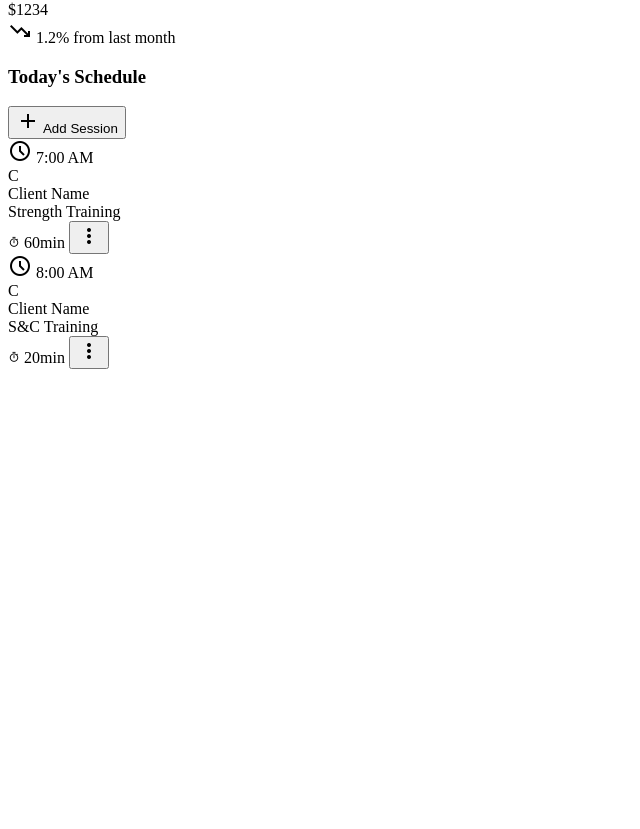
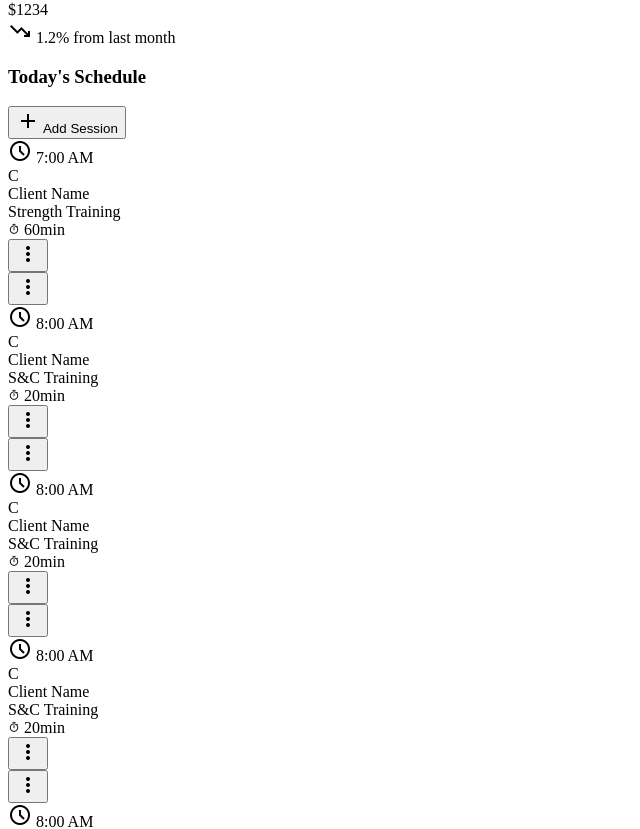
Before and after one commit to RohithOfRivia/trainer-app, a SvelteKit app: page /trainer/dashboard in a window 1280 px wide. Shown: the part 578-1407 px from the top of the page, without its empty margins (0-640 px from the left). Before the commit the page ends 955 px from the top, so only its background shows below. Built offline with nearby package versions, Linux system fonts and the light colour scheme.

Commit message:
add context menu for today's sessions

```diff
--- /dev/null
+++ b/src/lib/components/Input/Dropdown.svelte
@@ -0,0 +1,48 @@
+<script lang="ts">
+    import Icon from '$lib/components/Icon.svelte';
+
+    interface Option {
+        label: string;
+        value: string | number;
+    }
+
+    interface Props {
+        id: string;
+        options: Option[];
+        onSelect: (option: Option) => void;
+    }
+
+    let { id, options, onSelect }: Props = $props();
+
+    function handleSelect(option: Option) {
+        onSelect(option);
+        const popoverElement = document.getElementById(id);
+
+        // @ts-ignore
+        if (popoverElement) popoverElement.hidePopover();
+    }
+</script>
+
+<button
+    class="btn btn-ghost btn-sm btn-circle"
+    popovertarget={id}
+    style="anchor-name: --anchor-{id}"
+    title="Options"
+>
+    <Icon name="more_vert" />
+</button>
+
+<ul
+    popover="auto"
+    id={id}
+    style="position-anchor: --anchor-{id}"
+    class="dropdown menu w-52 rounded-box bg-base-300 shadow-lg mt-1 z-50"
+>
+    {#each options as option}
+        <li>
+            <button onclick={() => handleSelect(option)}>
+                {option.label}
+            </button>
+        </li>
+    {/each}
+</ul>
--- /dev/null
+++ b/src/lib/components/Input/MobileOptionsPanel.svelte
@@ -0,0 +1,57 @@
+<script lang="ts">
+    import { fade, fly } from "svelte/transition";
+    import Icon from "$lib/components/Icon.svelte";
+    import ActionButton from "../ActionButton.svelte";
+
+    interface Option {
+        label: string;
+        value: string | number;
+    }
+
+    interface Props {
+        isOpen: boolean;
+        title?: string;
+        options: Option[];
+        onSelect: (option: Option) => void;
+    }
+
+    let { isOpen = $bindable(false), title = "Options", options, onSelect }: Props = $props();
+
+    function close() {
+        isOpen = false;
+    }
+
+    function handleSelect(option: Option) {
+        onSelect(option);
+        close();
+    }
+</script>
+
+{#if isOpen}
+    <div class="fixed inset-0 bg-black/60 backdrop-blur-sm z-[100]" transition:fade={{ duration: 150 }} onclick={close} aria-hidden="true"></div>
+    <div class="fixed inset-0 z-[101] pointer-events-none flex flex-col justify-end items-center" transition:fly={{ y: "100%", duration: 150, opacity: 1 }}>
+        <div class="pointer-events-auto w-full h-auto max-h-[92vh] bg-base-200 rounded-t-3xl shadow-2xl flex flex-col overflow-hidden">
+            <div class="flex items-center justify-between px-4 py-3 border-b border-base-content/10 shrink-0">
+                <h3 class="font-bold text-lg text-base-content m-0">{title}</h3>
+               <ActionButton color="btn-neutral" className="btn-sm btn-circle" onclick={close}>
+                    <Icon name="close" className="text-xl p-0 m-0" />
+                </ActionButton>
+            </div>
+            <div class="flex-1 overflow-y-auto w-full -webkit-overflow-scrolling-touch bg-base-200 pb-8">
+                <ul class="menu w-full p-2">
+                    {#each options as option}
+                        <li>
+                            <button class="py-4 text-base font-medium" onclick={() => handleSelect(option)}>
+                                {option.label}
+                            </button>
+                        </li>
+                    {/each}
+                </ul>
+            </div>
+        </div>
+    </div>
+{/if}
+
+<style>
+.-webkit-overflow-scrolling-touch { -webkit-overflow-scrolling: touch; }
+</style>
--- a/src/lib/components/Trainer/Dashboard/ScheduleCard.svelte
+++ b/src/lib/components/Trainer/Dashboard/ScheduleCard.svelte
@@ -2,19 +2,34 @@
     import AvatarPlaceholder from '$lib/components/AvatarPlaceholder.svelte';
     import Badge from '$lib/components/Badge.svelte';
     import Icon from '$lib/components/Icon.svelte';
+    import Dropdown from '$lib/components/Input/Dropdown.svelte';
+    import MobileOptionsPanel from '$lib/components/Input/MobileOptionsPanel.svelte';
 
     interface Props {
+        id: string;
         time: string;
         clientName: string;
         sessionType: string;
         duration: string;
     }
 
-    let { time, clientName, sessionType, duration }: Props = $props();
+    let { id, time, clientName, sessionType, duration }: Props = $props();
+
+    const dummyOptions = [
+        { label: 'Edit Session', value: 'edit' },
+        { label: 'Reschedule', value: 'reschedule' },
+        { label: 'Cancel', value: 'cancel' }
+    ];
+
+    let isMobileMenuOpen = $state(false);
+
+    function handleOptionSelect(option: { label: string; value: string | number }) {
+        console.log(option.value);
+    }
 </script>
 
-<div class="flex flex-col sm:flex-row sm:items-center gap-2 sm:gap-4 rounded-4xl bg-base-200 p-4 sm:border sm:border-base-content/5">
-    <div class="font-bold sm:border-r border-base-content/50 sm:pr-4">
+<div class="relative flex flex-col sm:flex-row sm:items-center gap-2 sm:gap-4 rounded-4xl bg-base-200 p-4 sm:border sm:border-base-content/5">
+    <div class="font-bold sm:border-r border-base-content/50 sm:pr-4 pr-10">
         <div class="flex items-center sm:justify-center gap-2">
             <Icon name="schedule" /> {time}
         </div>
@@ -30,8 +45,25 @@
 
     <div class="flex gap-2 items-center sm:justify-end w-full sm:w-auto sm:ml-auto sm:mt-0 pt-3 sm:pt-0">
         <Badge label={duration} style="badge-outline badge-accent" icon="timer" />
-        <button class="btn btn-ghost btn-sm btn-circle ml-auto sm:ml-0" title="Options">
-            <Icon name="more_vert" />
-        </button>
+        <div class="hidden sm:block sm:ml-0">
+            <Dropdown
+                id={id}
+                options={dummyOptions}
+                onSelect={handleOptionSelect}
+            />
+        </div>
+
+        <div class="absolute top-4 right-4 sm:hidden">
+            <button class="btn btn-ghost btn-sm btn-circle" onclick={() => isMobileMenuOpen = true} title="Options">
+                <Icon name="more_vert" />
+            </button>
+        </div>
     </div>
 </div>
+
+<MobileOptionsPanel
+    bind:isOpen={isMobileMenuOpen}
+    title="Session Options"
+    options={dummyOptions}
+    onSelect={handleOptionSelect}
+/>
--- a/src/routes/trainer/dashboard/+page.svelte
+++ b/src/routes/trainer/dashboard/+page.svelte
@@ -15,7 +15,59 @@
 
     let sessions = [
         { time: "7:00 AM", clientName: "Client Name", sessionType: "Strength Training", duration: "60min" },
-        { time: "8:00 AM", clientName: "Client Name", sessionType: "S&C Training", duration: "20min" }
+        { time: "8:00 AM", clientName: "Client Name", sessionType: "S&C Training", duration: "20min" },
+        { time: "8:00 AM", clientName: "Client Name", sessionType: "S&C Training", duration: "20min" },
+        { time: "8:00 AM", clientName: "Client Name", sessionType: "S&C Training", duration: "20min" },
+        { time: "8:00 AM", clientName: "Client Name", sessionType: "S&C Training", duration: "20min" },
+        { time: "8:00 AM", clientName: "Client Name", sessionType: "S&C Training", duration: "20min" },
+        { time: "8:00 AM", clientName: "Client Name", sessionType: "S&C Training", duration: "20min" },
+        { time: "8:00 AM", clientName: "Client Name", sessionType: "S&C Training", duration: "20min" },
+        { time: "8:00 AM", clientName: "Client Name", sessionType: "S&C Training", duration: "20min" },
+        { time: "8:00 AM", clientName: "Client Name", sessionType: "S&C Training", duration: "20min" },
+        { time: "8:00 AM", clientName: "Client Name", sessionType: "S&C Training", duration: "20min" },
+        { time: "8:00 AM", clientName: "Client Name", sessionType: "S&C Training", duration: "20min" },
+        { time: "8:00 AM", clientName: "Client Name", sessionType: "S&C Training", duration: "20min" },
+        { time: "8:00 AM", clientName: "Client Name", sessionType: "S&C Training", duration: "20min" },
+        { time: "8:00 AM", clientName: "Client Name", sessionType: "S&C Training", duration: "20min" },
+        { time: "8:00 AM", clientName: "Client Name", sessionType: "S&C Training", duration: "20min" },
+        { time: "8:00 AM", clientName: "Client Name", sessionType: "S&C Training", duration: "20min" },
+        { time: "8:00 AM", clientName: "Client Name", sessionType: "S&C Training", duration: "20min" },
+        { time: "8:00 AM", clientName: "Client Name", sessionType: "S&C Training", duration: "20min" },
+        { time: "8:00 AM", clientName: "Client Name", sessionType: "S&C Training", duration: "20min" },
+        { time: "8:00 AM", clientName: "Client Name", sessionType: "S&C Training", duration: "20min" },
+        { time: "8:00 AM", clientName: "Client Name", sessionType: "S&C Training", duration: "20min" },
+        { time: "8:00 AM", clientName: "Client Name", sessionType: "S&C Training", duration: "20min" },
+        { time: "8:00 AM", clientName: "Client Name", sessionType: "S&C Training", duration: "20min" },
+        { time: "8:00 AM", clientName: "Client Name", sessionType: "S&C Training", duration: "20min" },
+        { time: "8:00 AM", clientName: "Client Name", sessionType: "S&C Training", duration: "20min" },
+        { time: "8:00 AM", clientName: "Client Name", sessionType: "S&C Training", duration: "20min" },
+        { time: "8:00 AM", clientName: "Client Name", sessionType: "S&C Training", duration: "20min" },
+        { time: "8:00 AM", clientName: "Client Name", sessionType: "S&C Training", duration: "20min" },
+        { time: "8:00 AM", clientName: "Client Name", sessionType: "S&C Training", duration: "20min" },
+        { time: "8:00 AM", clientName: "Client Name", sessionType: "S&C Training", duration: "20min" },
+        { time: "8:00 AM", clientName: "Client Name", sessionType: "S&C Training", duration: "20min" },
+        { time: "8:00 AM", clientName: "Client Name", sessionType: "S&C Training", duration: "20min" },
+        { time: "8:00 AM", clientName: "Client Name", sessionType: "S&C Training", duration: "20min" },
+        { time: "8:00 AM", clientName: "Client Name", sessionType: "S&C Training", duration: "20min" },
+        { time: "8:00 AM", clientName: "Client Name", sessionType: "S&C Training", duration: "20min" },
+        { time: "8:00 AM", clientName: "Client Name", sessionType: "S&C Training", duration: "20min" },
+        { time: "8:00 AM", clientName: "Client Name", sessionType: "S&C Training", duration: "20min" },
+        { time: "8:00 AM", clientName: "Client Name", sessionType: "S&C Training", duration: "20min" },
+        { time: "8:00 AM", clientName: "Client Name", sessionType: "S&C Training", duration: "20min" },
+        { time: "8:00 AM", clientName: "Client Name", sessionType: "S&C Training", duration: "20min" },
+        { time: "8:00 AM", clientName: "Client Name", sessionType: "S&C Training", duration: "20min" },
+        { time: "8:00 AM", clientName: "Client Name", sessionType: "S&C Training", duration: "20min" },
+        { time: "8:00 AM", clientName: "Client Name", sessionType: "S&C Training", duration: "20min" },
+        { time: "8:00 AM", clientName: "Client Name", sessionType: "S&C Training", duration: "20min" },
+        { time: "8:00 AM", clientName: "Client Name", sessionType: "S&C Training", duration: "20min" },
+        { time: "8:00 AM", clientName: "Client Name", sessionType: "S&C Training", duration: "20min" },
+        { time: "8:00 AM", clientName: "Client Name", sessionType: "S&C Training", duration: "20min" },
+        { time: "8:00 AM", clientName: "Client Name", sessionType: "S&C Training", duration: "20min" },
+        { time: "8:00 AM", clientName: "Client Name", sessionType: "S&C Training", duration: "20min" },
+        { time: "8:00 AM", clientName: "Client Name", sessionType: "S&C Training", duration: "20min" },
+        { time: "8:00 AM", clientName: "Client Name", sessionType: "S&C Training", duration: "20min" },
+        { time: "8:00 AM", clientName: "Client Name", sessionType: "S&C Training", duration: "20min" },
+
     ];
 
 </script>
@@ -52,8 +104,9 @@
         </div>
 
         <div class="flex flex-col gap-3">
-        {#each sessions as session}
+        {#each sessions as session, index}
             <ScheduleCard
+                id={index.toString()}
                 time={session.time}
                 clientName={session.clientName}
                 sessionType={session.sessionType}
```
Also changed, not shown: src/lib/components/ActionButton.svelte (+6 -1 lines).
